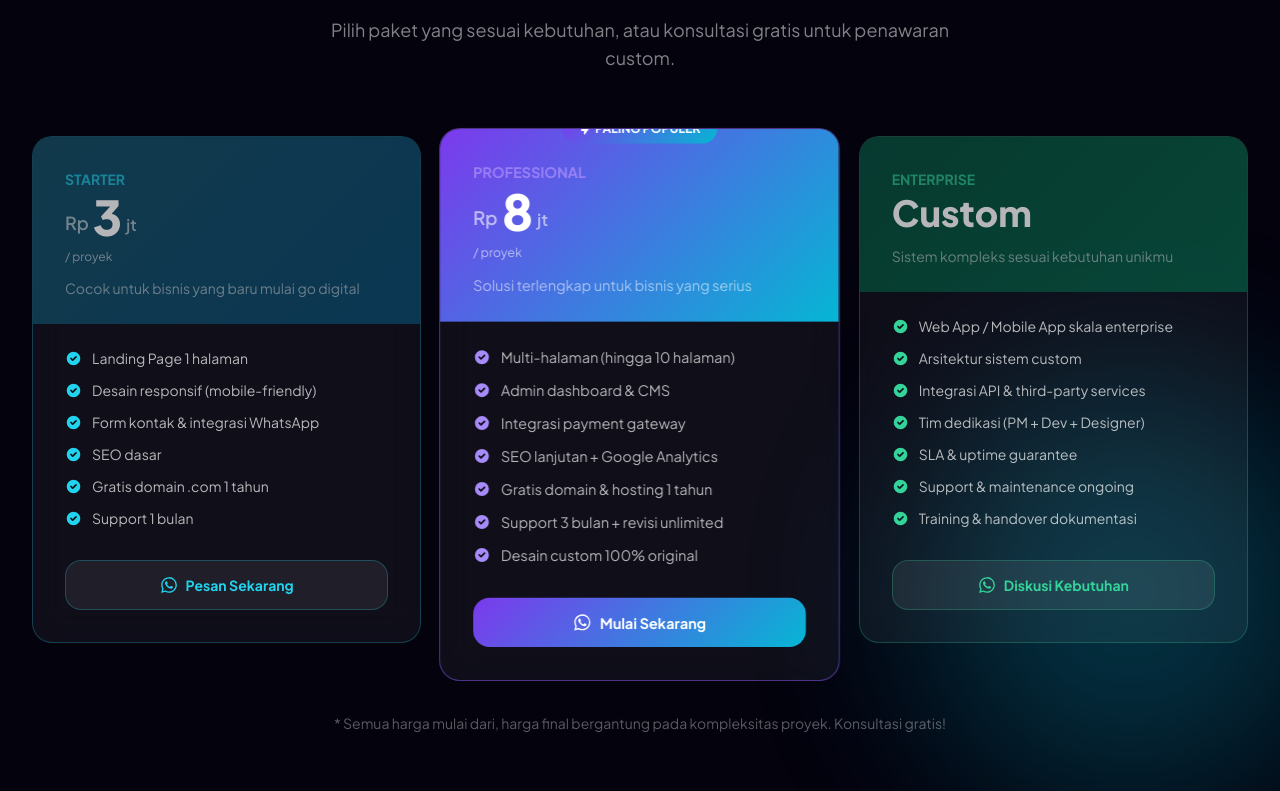
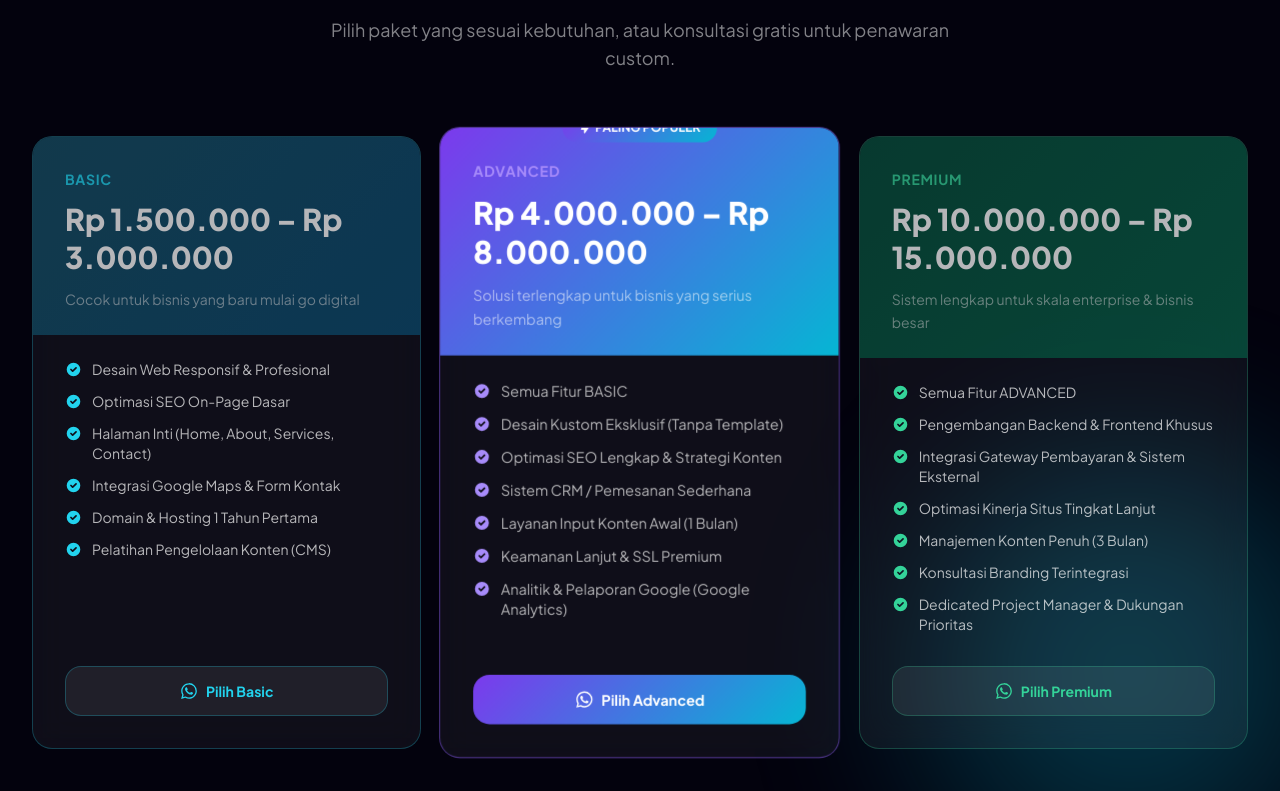
Before and after one commit to Ridzz05/R.J-Partner, a React (Vite) app: page / in a window 1280 px wide. Shown: the part 7169-7960 px from the top of the page. Built offline with nearby package versions, Linux system fonts and the light colour scheme.

Commit message:
update data harga

```diff
--- a/src/components/Pricing.jsx
+++ b/src/components/Pricing.jsx
@@ -1,73 +1,67 @@
 import { motion } from 'framer-motion';
-import { HiCheckCircle, HiArrowRight, HiLightningBolt } from 'react-icons/hi';
+import { HiCheckCircle, HiLightningBolt } from 'react-icons/hi';
 import { IoLogoWhatsapp } from 'react-icons/io5';
 import { fadeUp, stagger, viewportOnce } from '../animations';
 
 const PLANS = [
   {
-    id: 'starter',
-    name: 'Starter',
+    id: 'basic',
+    name: 'Basic',
     tagline: 'Cocok untuk bisnis yang baru mulai go digital',
-    price: '3',
-    unit: 'jt',
-    suffix: '/ proyek',
+    priceRange: 'Rp 1.500.000 – Rp 3.000.000',
     color: '#22d3ee',
     gradient: 'linear-gradient(135deg, #164e63, #0c4a6e)',
     border: 'rgba(34,211,238,0.25)',
     features: [
-      'Landing Page 1 halaman',
-      'Desain responsif (mobile-friendly)',
-      'Form kontak & integrasi WhatsApp',
-      'SEO dasar',
-      'Gratis domain .com 1 tahun',
-      'Support 1 bulan',
+      'Desain Web Responsif & Profesional',
+      'Optimasi SEO On-Page Dasar',
+      'Halaman Inti (Home, About, Services, Contact)',
+      'Integrasi Google Maps & Form Kontak',
+      'Domain & Hosting 1 Tahun Pertama',
+      'Pelatihan Pengelolaan Konten (CMS)',
     ],
-    cta: 'Pesan Sekarang',
+    cta: 'Pilih Basic',
     featured: false,
   },
   {
-    id: 'pro',
-    name: 'Professional',
-    tagline: 'Solusi terlengkap untuk bisnis yang serius',
-    price: '8',
-    unit: 'jt',
-    suffix: '/ proyek',
+    id: 'advanced',
+    name: 'Advanced',
+    tagline: 'Solusi terlengkap untuk bisnis yang serius berkembang',
+    priceRange: 'Rp 4.000.000 – Rp 8.000.000',
     color: '#a78bfa',
     gradient: 'linear-gradient(135deg, #7c3aed, #06b6d4)',
     border: 'rgba(139,92,246,0.5)',
     features: [
-      'Multi-halaman (hingga 10 halaman)',
-      'Admin dashboard & CMS',
-      'Integrasi payment gateway',
-      'SEO lanjutan + Google Analytics',
-      'Gratis domain & hosting 1 tahun',
-      'Support 3 bulan + revisi unlimited',
-      'Desain custom 100% original',
+      'Semua Fitur BASIC',
+      'Desain Kustom Eksklusif (Tanpa Template)',
+      'Optimasi SEO Lengkap & Strategi Konten',
+      'Sistem CRM / Pemesanan Sederhana',
+      'Layanan Input Konten Awal (1 Bulan)',
+      'Keamanan Lanjut & SSL Premium',
+      'Analitik & Pelaporan Google (Google Analytics)',
     ],
-    cta: 'Mulai Sekarang',
+    cta: 'Pilih Advanced',
     featured: true,
     badge: 'PALING POPULER',
   },
   {
-    id: 'enterprise',
-    name: 'Enterprise',
-    tagline: 'Sistem kompleks sesuai kebutuhan unikmu',
-    price: 'Custom',
-    unit: '',
-    suffix: '',
+    id: 'premium',
+    name: 'Premium',
+    tagline: 'Sistem lengkap untuk skala enterprise & bisnis besar',
+    priceRange: 'Rp 10.000.000 – Rp 15.000.000',
     color: '#34d399',
     gradient: 'linear-gradient(135deg, #064e3b, #065f46)',
     border: 'rgba(52,211,153,0.25)',
     features: [
-      'Web App / Mobile App skala enterprise',
-      'Arsitektur sistem custom',
-      'Integrasi API & third-party services',
-      'Tim dedikasi (PM + Dev + Designer)',
-      'SLA & uptime guarantee',
-      'Support & maintenance ongoing',
-      'Training & handover dokumentasi',
+      'Semua Fitur ADVANCED',
+      'Pengembangan Backend & Frontend Khusus',
+      'Integrasi Gateway Pembayaran & Sistem Eksternal',
+      'Optimasi Kinerja Situs Tingkat Lanjut',
+      'Manajemen Konten Penuh (3 Bulan)',
+      'Konsultasi Branding Terintegrasi',
+      'Dedicated Project Manager & Dukungan Prioritas',
     ],
-    cta: 'Diskusi Kebutuhan',
+    cta: 'Pilih Premium',
     featured: false,
   },
 ];
@@ -94,11 +88,11 @@ const Pricing = () => {
         </motion.div>
 
         {/* Pricing cards */}
-        <div className="grid grid-cols-1 md:grid-cols-3 gap-6 items-start">
+        <div className="grid grid-cols-1 sm:grid-cols-2 md:grid-cols-3 gap-5 md:gap-6 items-stretch">
           {PLANS.map((plan, i) => (
             <motion.div
               key={plan.id}
-              className={`glass rounded-3xl overflow-hidden flex flex-col relative ${plan.featured ? 'scale-[1.03]' : ''}`}
+              className={`glass rounded-3xl overflow-hidden flex flex-col relative ${plan.featured ? 'md:scale-[1.03] sm:col-span-2 md:col-span-1' : ''}`}
               style={{ border: `1px solid ${plan.border}` }}
               initial={{ opacity: 0, y: 50 }}
               whileInView={{ opacity: 1, y: 0 }}
@@ -116,30 +110,20 @@ const Pricing = () => {
                 </div>
               )}
 
-              {/* Card header */}
-              <div className="p-8 pb-6" style={{ background: plan.gradient, opacity: plan.featured ? 1 : 0.7 }}>
-                <p className="text-sm font-bold mb-1 opacity-80" style={{ color: plan.color }}>{plan.name.toUpperCase()}</p>
-                <div className="flex items-end gap-1 mb-2">
-                  {plan.price === 'Custom' ? (
-                    <span className="text-4xl font-extrabold text-white">Custom</span>
-                  ) : (
-                    <>
-                      <span className="text-white/60 text-lg font-semibold mb-1">Rp</span>
-                      <span className="text-5xl font-extrabold text-white">{plan.price}</span>
-                      <span className="text-white/60 font-semibold mb-1">{plan.unit}</span>
-                    </>
-                  )}
-                </div>
-                <p className="text-white/60 text-xs">{plan.suffix}</p>
-                <p className="text-white/55 text-sm mt-3 leading-relaxed">{plan.tagline}</p>
+              <div className="p-5 sm:p-8 pb-5 sm:pb-6" style={{ background: plan.gradient, opacity: plan.featured ? 1 : 0.7 }}>
+                <p className="text-xs sm:text-sm font-bold mb-2 sm:mb-3 tracking-wider" style={{ color: plan.color }}>{plan.name.toUpperCase()}</p>
+                <p className="text-lg sm:text-2xl md:text-3xl font-extrabold text-white leading-tight mb-1 sm:mb-2 break-words">
+                  {plan.priceRange}
+                </p>
+                <p className="text-white/55 text-xs sm:text-sm mt-2 sm:mt-3 leading-relaxed">{plan.tagline}</p>
               </div>
 
               {/* Features */}
-              <div className="p-8 pt-6 flex flex-col flex-grow">
-                <ul className="space-y-3 flex-grow mb-8">
+              <div className="p-5 sm:p-8 pt-5 sm:pt-6 flex flex-col grow">
+                <ul className="space-y-3 grow mb-8">
                   {plan.features.map((f) => (
                     <li key={f} className="flex items-start gap-2.5 text-sm text-white/70">
-                      <HiCheckCircle size={17} className="flex-shrink-0 mt-0.5" style={{ color: plan.color }} />
+                      <HiCheckCircle size={17} className="shrink-0 mt-0.5" style={{ color: plan.color }} />
                       {f}
                     </li>
                   ))}
@@ -171,7 +155,7 @@ const Pricing = () => {
           className="text-center text-white/35 text-sm mt-10"
           initial={{ opacity: 0 }} whileInView={{ opacity: 1 }} viewport={viewportOnce} transition={{ delay: 0.5 }}
         >
-          * Semua harga mulai dari, harga final bergantung pada kompleksitas proyek. Konsultasi gratis!
+          * Harga final bergantung pada kompleksitas dan scope proyek. Konsultasi gratis!
         </motion.p>
       </div>
     </section>
```
